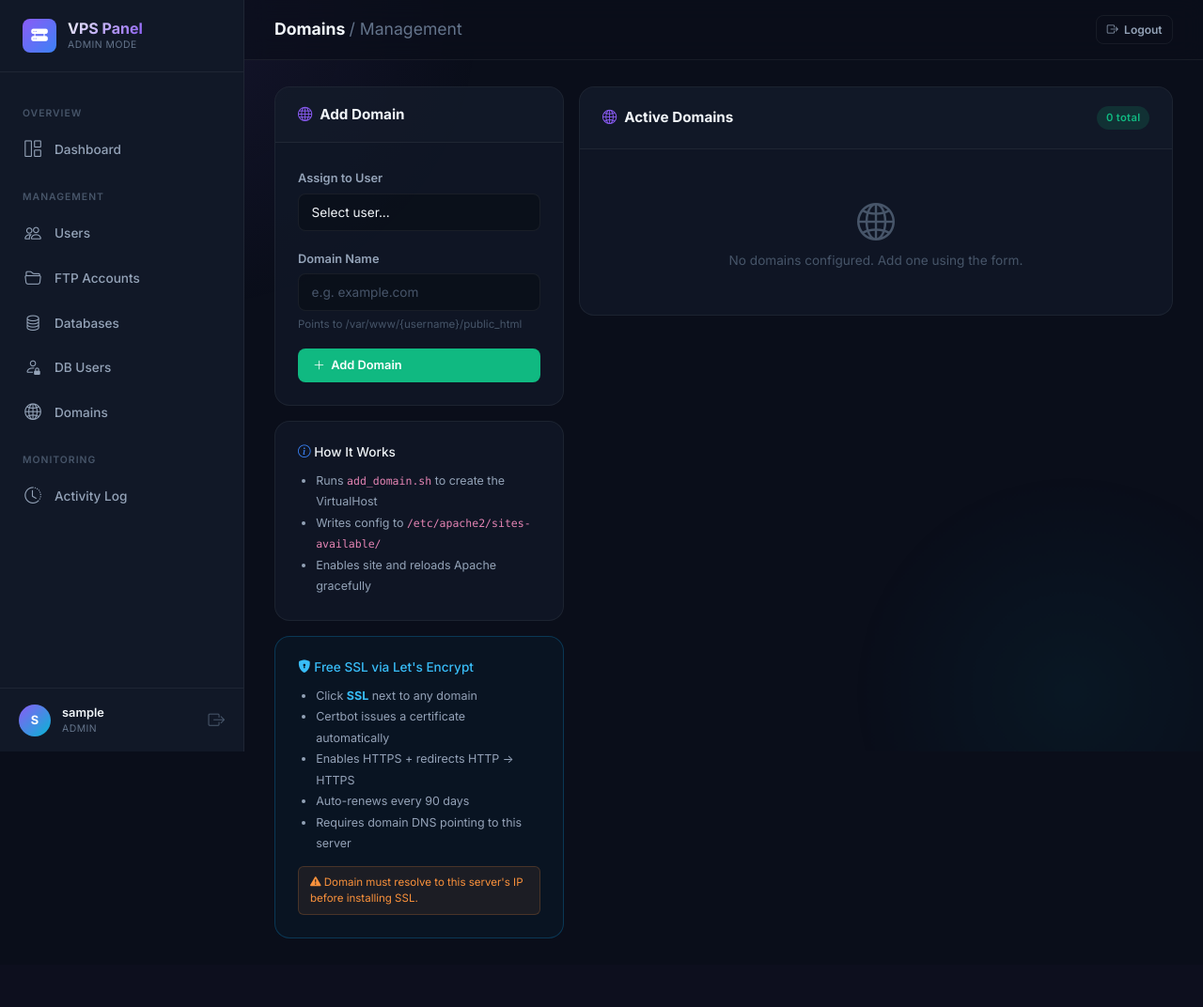
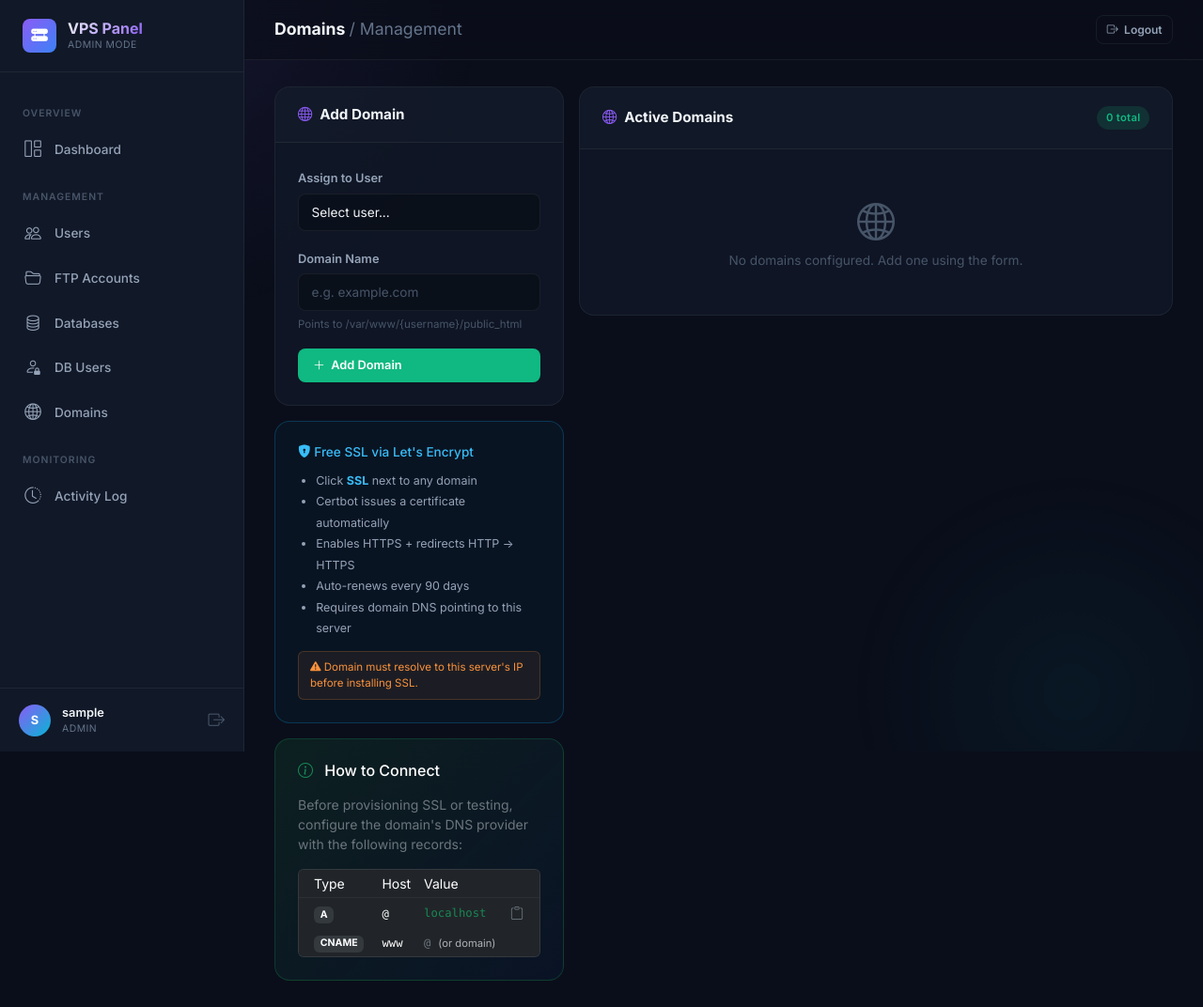
Before and after one commit to hali-developer/pannel-os, a Flask app: page /admin/domains in a window 1280 px wide. Shown: the whole page at 94% size. Before the commit the page ends 999 px from the top, so only its background shows below. Run offline with Flask 3, Linux system fonts and the light colour scheme; the visitor is signed in with stand-in values (Sample User, id 1); data that the repository does not hold is empty; parts of the project's set-up code (start-up, migrations or seed data) failed here and were passed over.

Commit message:
domains optimize

```diff
--- a/app/modules/domains/routes.py
+++ b/app/modules/domains/routes.py
@@ -65,6 +65,10 @@ def admin_remove_domain(domain_name):
 @log_activity('install_ssl')
 def admin_install_ssl(domain_name):
     """Install SSL certificate for a domain."""
+    domain = domain_svc.get_domain_by_name(domain_name)
+    if not domain or domain.user_id != session['user_id']:
+        flash('Domain not found or access denied.', 'danger')
+        return redirect(url_for('domains.client_domains_page'))
     ok, msg = domain_svc.install_ssl(domain_name)
     flash(msg, 'success' if ok else 'danger')
     return redirect(url_for('domains.admin_domains_page'))
--- a/app/modules/domains/services.py
+++ b/app/modules/domains/services.py
@@ -34,10 +34,16 @@ def add_domain(user_id: int, domain_name: str) -> tuple[bool, str]:
         return False, f"Domain '{domain_name}' is already registered."
 
     web_root = current_app.config.get('WEB_ROOT', '/var/www')
-    document_root = os.path.join(web_root, domain_name, 'public_html')
+
+    if user.role == "admin":
+        base_path = web_root
+    else:
+        base_path = os.path.join(web_root, user.username)
+
+    document_root = os.path.join(base_path, domain_name, 'public_html')
 
     # Deploy Apache config
-    ok, msg = ApacheService.deploy_domain(domain_name)
+    ok, msg = ApacheService.deploy_domain(domain_name, base_path)
     if not ok:
         return False, f"Apache deployment failed: {msg}"
 
@@ -55,7 +61,7 @@ def add_domain(user_id: int, domain_name: str) -> tuple[bool, str]:
         return True, f"Domain '{domain_name}' added and Apache configured."
     except Exception as e:
         db.session.rollback()
-        ApacheService.undeploy_domain(domain_name)
+        ApacheService.undeploy_domain(domain_name, document_root)
         return False, f"Database error: {str(e)}"
 
 
@@ -64,9 +70,9 @@ def remove_domain(domain_name: str) -> tuple[bool, str]:
     domain = Domain.query.filter_by(domain_name=domain_name).first()
     if not domain:
         return False, f"Domain '{domain_name}' not found."
-
+    base_path = domain.document_root.replace(f"/public_html", "")
     # Remove from Apache
-    ok, msg = ApacheService.undeploy_domain(domain_name)
+    ok, msg = ApacheService.undeploy_domain(domain_name, base_path)
     if not ok:
         logger.warning(f"Apache undeploy warning for {domain_name}: {msg}")
 
@@ -110,8 +116,9 @@ def install_ssl(domain_name: str) -> tuple[bool, str]:
     if domain.ssl_enabled:
         return False, f"SSL is already enabled for '{domain_name}'."
 
-    admin_email = current_app.config.get('SSL_ADMIN_EMAIL', 'admin@example.com')
-    ok, msg = ApacheService.install_ssl(domain_name, admin_email)
+    web_dir = domain.document_root.replace(f"/public_html", "")
+    admin_email = current_app.config.get('SSL_ADMIN_EMAIL', f'{domain.user.email or "info@example.com"}')
+    ok, msg = ApacheService.install_ssl(domain_name, web_dir, admin_email)
     if not ok:
         return False, msg
 
--- a/app/modules/users/services.py
+++ b/app/modules/users/services.py
@@ -169,7 +169,8 @@ def delete_user(user_id: int) -> tuple[bool, str]:
     from app.services.apache_service import ApacheService
     domains = Domain.query.filter_by(user_id=user_id).all()
     for dom in domains:
-        ApacheService.undeploy_domain(dom.domain_name)
+        web_dir = dom.document_root.replace('/public_html', '')
+        ApacheService.undeploy_domain(dom.domain_name, web_dir)
 
     # Cleanup: deprovision FTP / system user
     if user.role == 'client' and user.system_username:
--- a/app/templates/admin/domains.html
+++ b/app/templates/admin/domains.html
@@ -36,18 +36,6 @@
             </div>
         </div>
 
-        <!-- Info Card -->
-        <div class="panel-card mt-3">
-            <div class="card-body">
-                <h6 style="font-size:0.85rem;margin-bottom:0.75rem;"><i class="bi bi-info-circle" style="color:var(--accent-blue);"></i> How It Works</h6>
-                <ul style="font-size:0.78rem;color:var(--text-secondary);padding-left:1.2rem;margin:0;line-height:1.8;">
-                    <li>Runs <code style="font-size:0.72rem;">add_domain.sh</code> to create the VirtualHost</li>
-                    <li>Writes config to <code style="font-size:0.72rem;">/etc/apache2/sites-available/</code></li>
-                    <li>Enables site and reloads Apache gracefully</li>
-                </ul>
-            </div>
-        </div>
-
         <!-- SSL Info Card -->
         <div class="panel-card mt-3" style="border:1px solid rgba(14,165,233,0.25);background:rgba(14,165,233,0.04);">
             <div class="card-body">
@@ -64,6 +52,47 @@
                 <div style="margin-top:0.75rem;padding:0.5rem 0.75rem;background:rgba(251,146,60,0.08);border-radius:6px;border:1px solid rgba(251,146,60,0.2);font-size:0.72rem;color:#fb923c;">
                     <i class="bi bi-exclamation-triangle-fill"></i>
                     Domain must resolve to this server's IP before installing SSL.
+                </div>
+            </div>
+    </div> <!-- End SSL Info Card -->
+
+        <!-- Connection Info card -->
+        <div class="panel-card mt-3" style="background: linear-gradient(135deg, rgba(34, 197, 94, 0.1), rgba(13, 110, 253, 0.05)); border: 1px solid rgba(34, 197, 94, 0.2);">
+            <div class="card-body p-4">
+                <h6 class="text-white mb-3"><i class="bi bi-info-circle me-2 text-success"></i> How to Connect</h6>
+                <p class="small text-secondary mb-3">
+                    Before provisioning SSL or testing, configure the domain's DNS provider with the following records:
+                </p>
+
+                <div class="table-responsive bg-dark rounded border border-secondary border-opacity-25 mb-0">
+                    <table class="table table-sm table-borderless table-dark align-middle mb-0">
+                        <thead class="small text-secondary" style="border-bottom: 1px solid rgba(255,255,255,0.05);">
+                            <tr>
+                                <th class="ps-3 fw-normal">Type</th>
+                                <th class="fw-normal">Host</th>
+                                <th class="pe-3 fw-normal">Value</th>
+                            </tr>
+                        </thead>
+                        <tbody class="small">
+                            <tr>
+                                <td class="ps-3"><span class="badge bg-secondary bg-opacity-25 text-white">A</span></td>
+                                <td><code class="text-white">@</code></td>
+                                <td class="pe-3">
+                                    <div class="d-flex align-items-center gap-2">
+                                        <code class="text-success" id="serverIp">{{ request.host.split(':')[0] }}</code>
+                                        <button class="btn btn-link btn-sm text-secondary p-0 ms-auto" onclick="copyValue('serverIp')" title="Copy IP">
+                                            <i class="bi bi-clipboard"></i>
+                                        </button>
+                                    </div>
+                                </td>
+                            </tr>
+                            <tr>
+                                <td class="ps-3"><span class="badge bg-secondary bg-opacity-25 text-white">CNAME</span></td>
+                                <td><code class="text-white">www</code></td>
+                                <td class="pe-3"><code class="text-secondary">@</code> <span class="text-muted ms-1" style="font-size: 0.7rem;">(or domain)</span></td>
+                            </tr>
+                        </tbody>
+                    </table>
                 </div>
             </div>
         </div>
@@ -158,4 +187,12 @@
         </div>
     </div>
 </div>
+<script>
+function copyValue(id) {
+    const text = document.getElementById(id).innerText;
+    navigator.clipboard.writeText(text).then(() => {
+        alert("Copied to clipboard!");
+    });
+}
+</script>
 {% endblock %}
```
Also changed, not shown: app/services/apache_service.py (+12 -12 lines), 3 other files.
